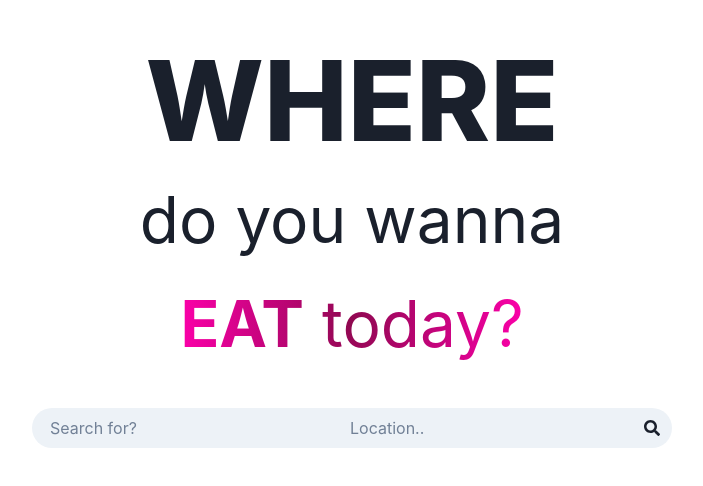
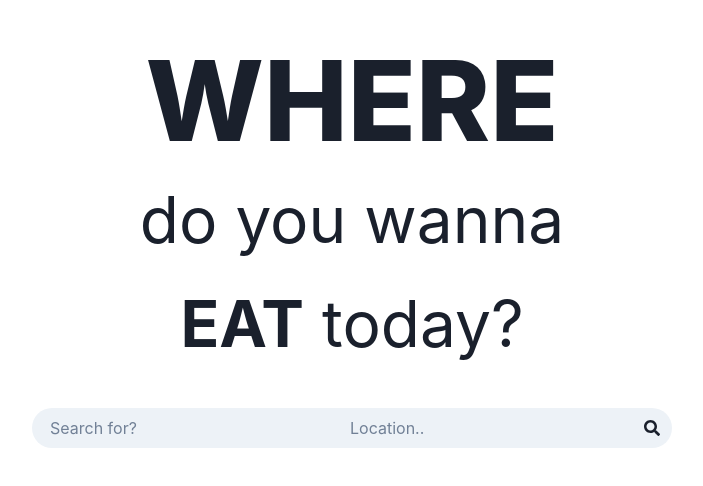
Before and after one commit to shoaibiqbal0/react-resturant-search, a React (Create React App) app: page / in a window 1280 px wide. Shown: the top 486 px of the page, without its empty margins (288-991 px from the left). Built offline with nearby package versions, Linux system fonts and the light colour scheme; no server answers.

Commit message:
Removed font color

```diff
--- a/src/components/MainText.jsx
+++ b/src/components/MainText.jsx
@@ -9,11 +9,7 @@ const MainText = () => {
         WHERE
       </Text>
       <Text fontSize={subheadingFontSizes}>do you wanna</Text>
-      <Text
-        bgGradient="radial-gradient(circle, rgba(142,8,79,1) 0%, rgba(255,0,172,1) 100%)"
-        bgClip="text"
-        fontSize={subheadingFontSizes}
-      >
+      <Text fontSize={subheadingFontSizes}>
         <strong>EAT</strong> today?
       </Text>
     </VStack>
```
